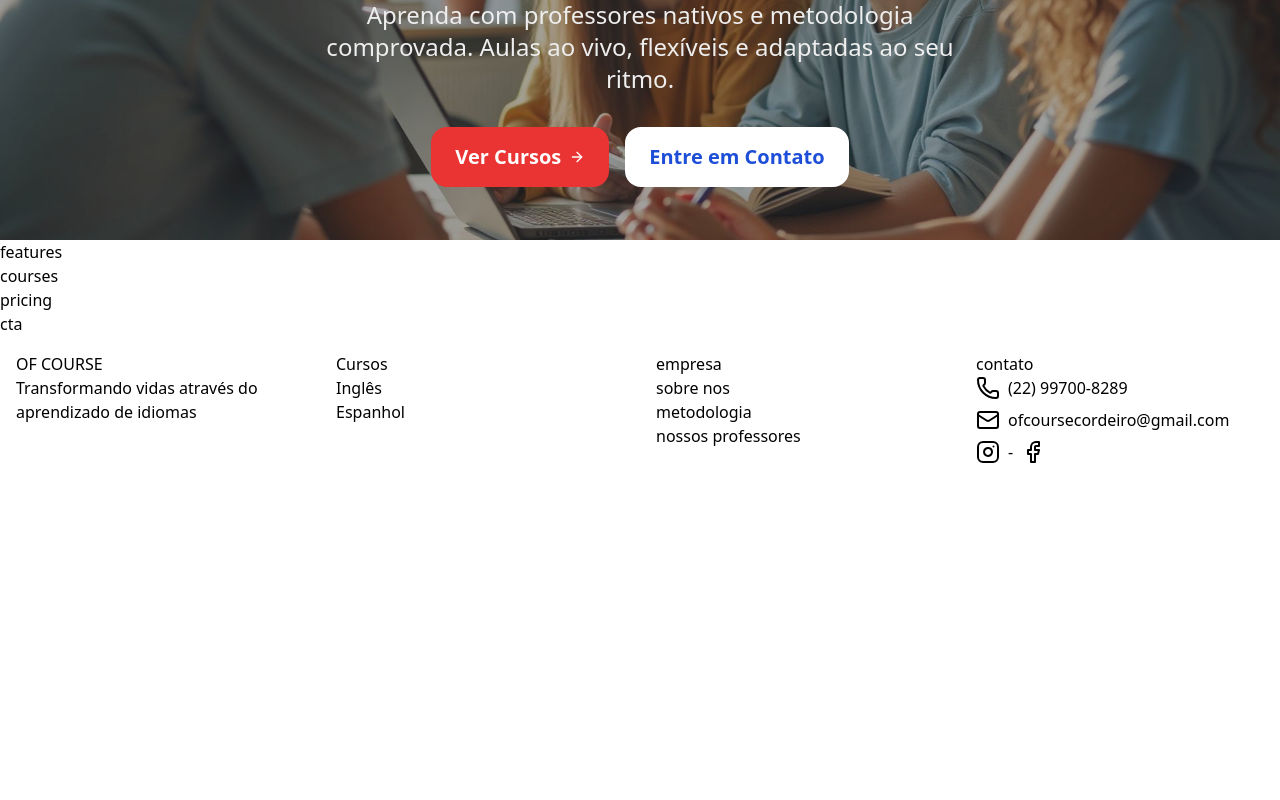
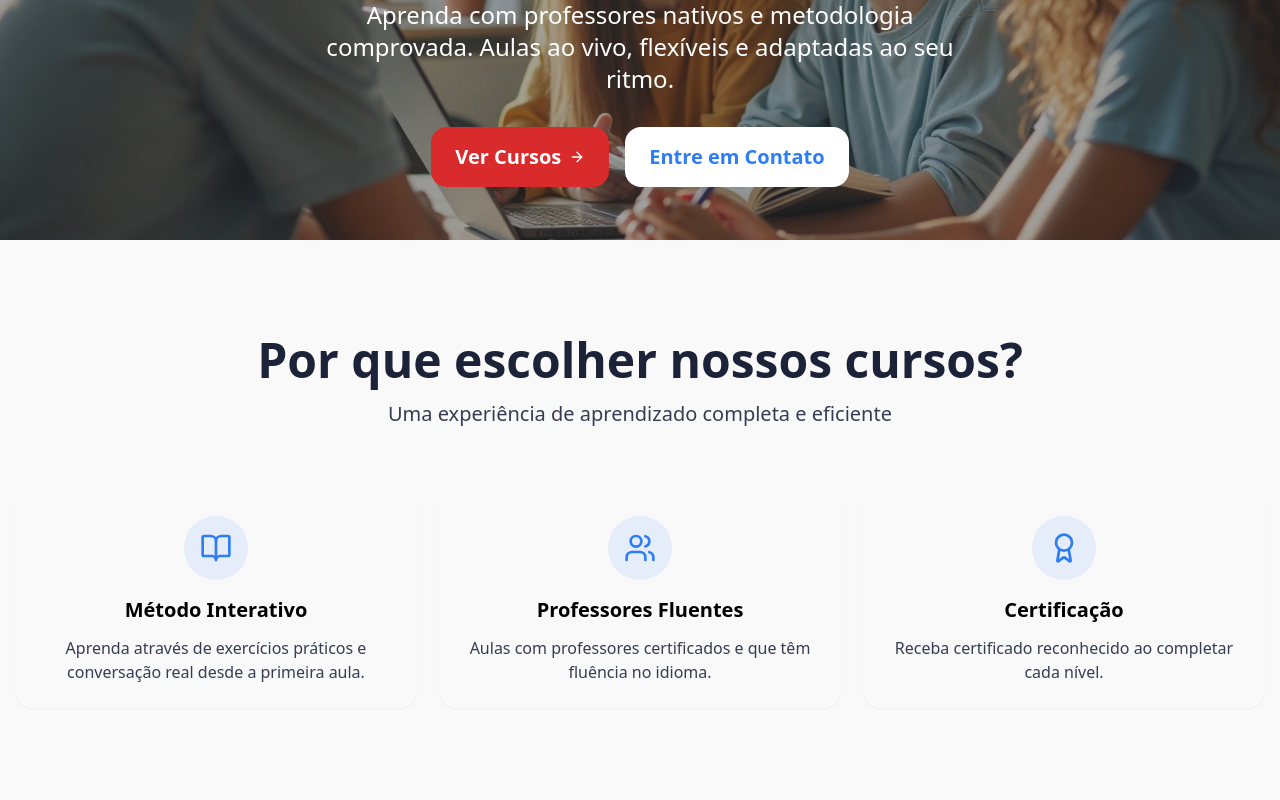
Before and after one commit to mthsimao/of-course, a React (Vite) app: page / in a window 1280 px wide. Shown: the part 320-1120 px from the top of the page. Before the commit the page ends 808 px from the top, so only its background shows below. Built offline with nearby package versions, Linux system fonts and the light colour scheme; a web font is replaced by a local one.

Commit message:
Feature finished

```diff
--- a/src/components/Features.jsx
+++ b/src/components/Features.jsx
@@ -1,11 +1,61 @@
-import React from 'react'
+import { BookOpen, Users, Clock, Award } from "lucide-react";
 
 const Features = () => {
+  const features = [
+    {
+      icon: BookOpen,
+      title: "Método Interativo",
+      description:
+        "Aprenda através de exercícios práticos e conversação real desde a primeira aula.",
+    },
+    {
+      icon: Users,
+      title: "Professores Fluentes",
+      description: "Aulas com professores certificados e que têm fluência no idioma.",
+    },
+    {
+      icon: Award,
+      title: "Certificação",
+      description: "Receba certificado reconhecido ao completar cada nível.",
+    },
+  ];
+
   return (
-    <div>
-      features
-    </div>
-  )
-}
+    <section className="py-20 bg-section-bg">
+      <div className="mx-auto p-4">
+        <div className="text-center mb-16">
+          <h2 className="text-4xl md:text-5xl text-muted font-bold mb-4">
+            Por que escolher nossos cursos?
+          </h2>
+          <p className="text-xl text-muted-foreground max-w-2xl mx-auto">
+            Uma experiência de aprendizado completa e eficiente
+          </p>
+        </div>
 
-export default Features
+        <div className="flex flex-col md:flex-row gap-6 justify-center items-center">
+          {features.map((feature, index) => {
+            const Icon = feature.icon;
+            return (
+              <div
+                key={index}
+                className="border-none shadow-xs hover:shadow-lg transition-shadow max-w-100 rounded-2xl"
+              >
+                <div className="text-center p-6">
+                  <div className="w-16 h-16 bg-primary/10 rounded-full flex items-center justify-center mx-auto mb-4">
+                    <Icon className="w-8 h-8 text-primary" />
+                  </div>
+                  <h3 className="text-xl font-semibold mb-3 text-foreground">
+                    {feature.title}
+                  </h3>
+                  <p className="text-muted-foreground">{feature.description}</p>
+                </div>
+              </div>
+            );
+          })}
+        </div>
+      </div>
+    </section>
+  );
+};
+
+export default Features;
--- a/src/index.css
+++ b/src/index.css
@@ -1,4 +1,4 @@
-@import url('https://fonts.googleapis.com/css2?family=Stack+Sans+Text:wght@200..700&display=swap');
+@import url("https://fonts.googleapis.com/css2?family=Stack+Sans+Text:wght@200..700&display=swap");
 
 @layer theme, base, components, utilities;
 @import "tailwindcss/theme.css" layer(theme);
@@ -6,11 +6,22 @@
 @import "tailwindcss/utilities.css" layer(utilities);
 
 @theme {
-  --font-stack:  'Stack Sans Text', sans-serif;
+  --font-stack: "Stack Sans Text", sans-serif;
 
-  --color-primary: #1D4ED8;
-  --color-secondary: #ea3333;
-  --color-foreground: #eeeeee;
+  /* --primary: #1d4ed8;
+    --secondary: #ea3333;
+    --foreground: #eeeeee; */
+
+  --color-section-bg: #f9f9f9;
+
+  --color-primary: rgb(45, 125, 245);
+  --color-primary-foreground: rgb(0 0% 100%);
+
+  --color-secondary: rgb(217, 43, 43);
+  --color-secondary-foreground: rgb(172, 33, 33);
+
+  --color-muted: rgb(28, 35, 56);
+  --color-muted-foreground: rgb(54, 61, 82);
 }
 
 @layer base {
```
